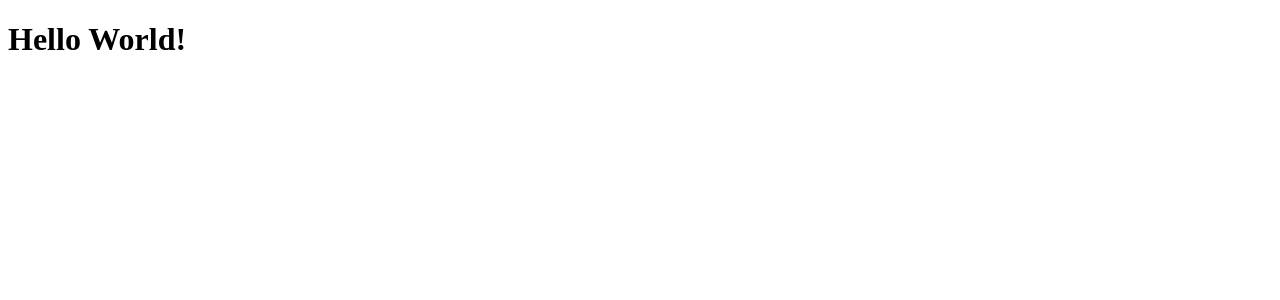
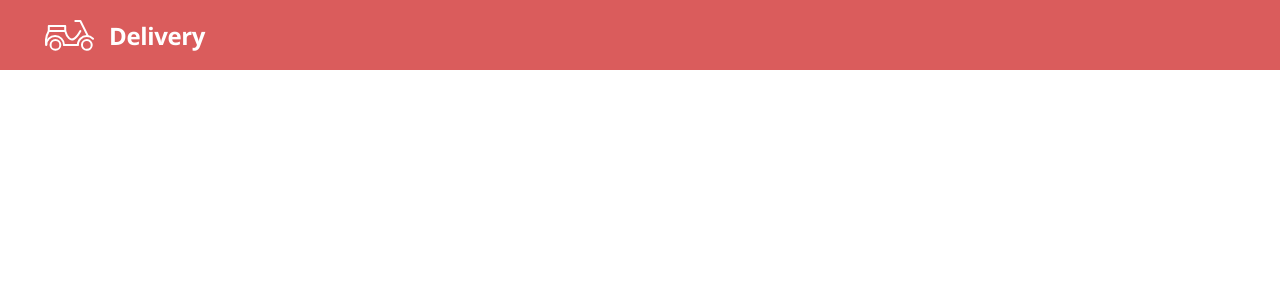
Before and after one commit to william-frdo/delivery-system, a React (Create React App) app in the folder front-web/: page / in a window 1280 px wide. Shown: the top 300 px of the page. Built offline with nearby package versions, Linux system fonts and the light colour scheme.

Commit message:
Added Navbar

```diff
--- a/front-web/src/App.css
+++ b/front-web/src/App.css
@@ -0,0 +1,22 @@
+@import url('https://fonts.googleapis.com/css2?family=Open+Sans:wght@400;700&display=swap');
+
+:root {
+  --primary-color: #da5c5c;
+  --primary-hover-color: #a74b4b;
+  --dark-color: #263238;
+  --secondary-color: #9E9E9E;
+  --light-color: #F5F5F5;
+}
+
+html, body {
+  margin: 0;
+  padding:0;
+}
+
+body {
+  font-family: 'Open Sans', sans-serif;
+}
+
+a {
+  text-decoration: none;
+}
--- a/front-web/src/App.tsx
+++ b/front-web/src/App.tsx
@@ -1,9 +1,10 @@
 import './App.css';
+import Navbar from './Navbar';
 
 function App() {
   return (
     <div>
-      <h1>Hello World!</h1>
+      <Navbar />
     </div>
   );
 }
--- /dev/null
+++ b/front-web/src/Navbar/index.tsx
@@ -0,0 +1,13 @@
+import './styles.css';
+import { ReactComponent as Logo } from './logo.svg';
+
+function Navbar() {
+    return (
+        <nav className="main-navbar">
+            <Logo />
+            <a href="home" className="logo-text">Delivery</a>
+        </nav>
+    )
+}
+
+export default Navbar;
--- /dev/null
+++ b/front-web/src/Navbar/styles.css
@@ -0,0 +1,16 @@
+.main-navbar {
+    height: 70px;
+    background: #DA5C5C;
+    padding-left: 45px;
+    display: flex;
+    align-items: center;
+}
+
+.logo-text {
+    font-weight: bold;
+    font-size: 24px;
+    line-height: 33px;
+    letter-spacing: -0.015em;
+    color: #FFFFFF;
+    margin-left: 15px;
+}
```
Also changed, not shown: front-web/src/Navbar/logo.svg (added).
